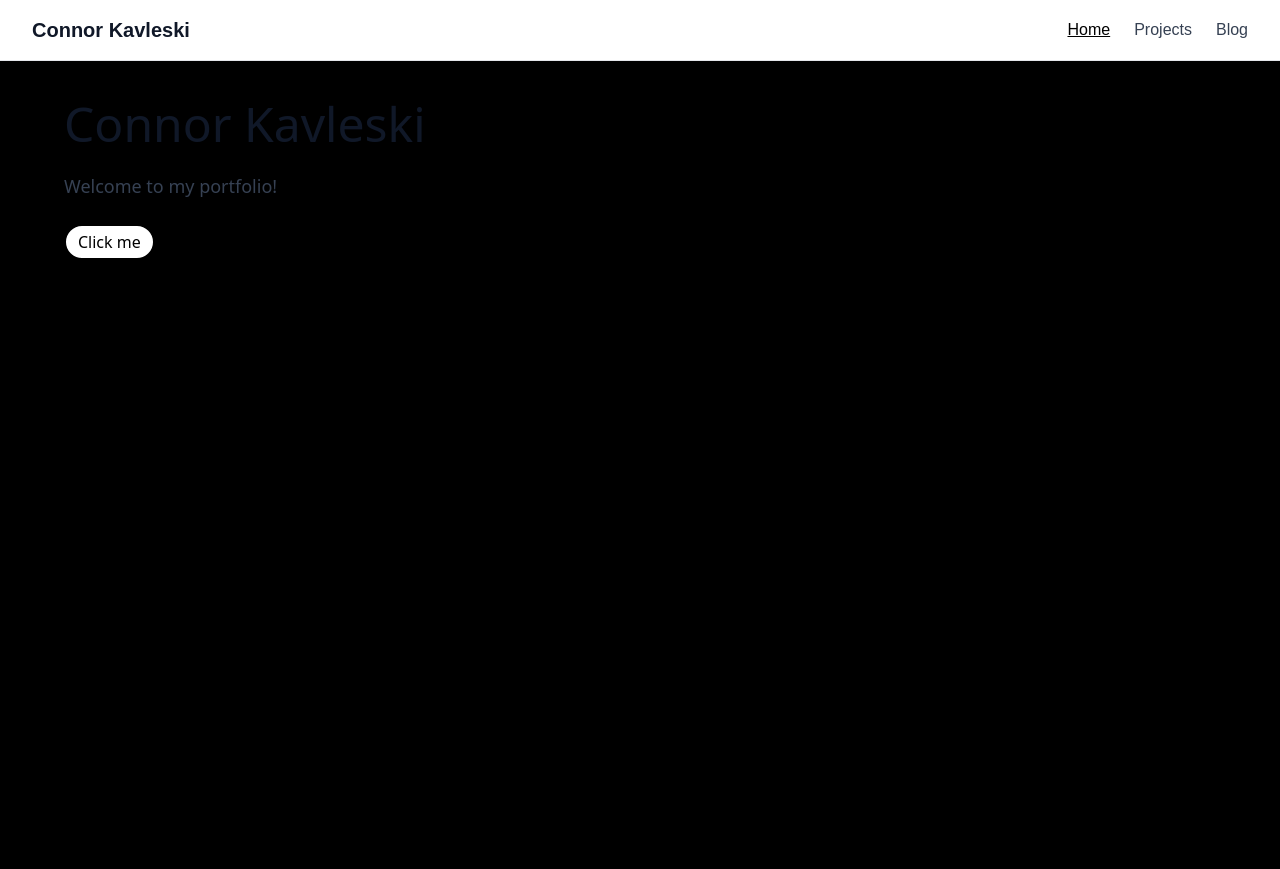
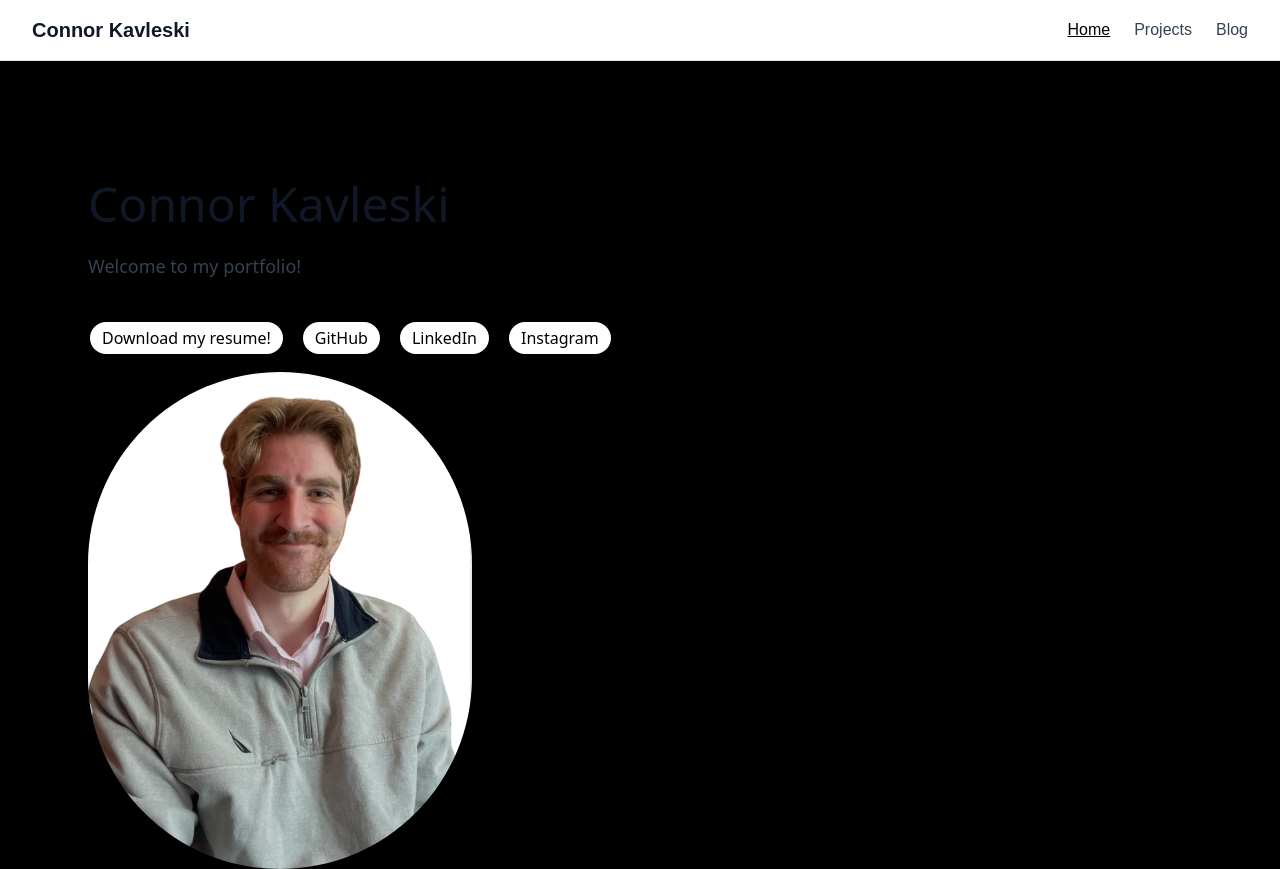
Before and after one commit to Con-Adonis/Connor-Portfolio, a Next.js app: page / in a window 1280 px wide. Before the commit the page ends 800 px from the top, so only its background shows below. Built offline with nearby package versions, Linux system fonts and the light colour scheme.

Commit message:
Added resume/ pfp Homepage button layout

```diff
--- a/src/pages/index.tsx
+++ b/src/pages/index.tsx
@@ -5,17 +5,39 @@ export default function Home(){
     <>
       <Navbar />
       <main className="min-h-screen pl-16 pt-25 font-sans">
-        <h1 className="text-5xl text-gray-900 mb-6">
-          Connor Kavleski
-          </h1>
+        <section className="min-h-[70vh] flex flex-col-reverse md:flex-row items-center justify-between gap-8 px-6 pt-20 max-w-7xl mx-auto">
+          <div className="text-left space-y-4">
+            <h1 className="text-5xl text-gray-900 mb-6">Connor Kavleski</h1>
+            <p className="text-gray-700 text-lg mb-6 max-w-xl loading-relaxes">Welcome to my portfolio!</p>
 
-        <p className="text-gray-700 text-lg mb-6 max-w-xl loading-relaxes">
-          Welcome to my portfolio!
-          </p>
+            <div className="flex flex-wrap gap-4 pt-4">
+              {/*Resume */}
+              <a href="/resume.pdf" download className="px-3 py-1 bg-white text-black border border-2 border-black rounded-full cursor-pointer transition duration-300 ease-in-out hover:scale-99 hover:bg-black hover:text-white">
+                Download my resume!
+              </a>
 
-        <button className="px-3 py-1 bg-white text-black border border-2 border-black rounded-full cursor-pointer transition duration-300 ease-in-out hover:scale-99 hover:bg-black hover:text-white">
-          Click me
-          </button>
+              {/*GitHub */}
+              <a href="https://github.com/Con-Adonis" target="_blank" className="px-3 py-1 bg-white text-black border border-2 border-black rounded-full cursor-pointer transition duration-300 ease-in-out hover:scale-99 hover:bg-black hover:text-white">
+                GitHub
+              </a>
+
+              {/*LinkedIn */}
+              <a href="https://www.linkedin.com/in/connor-kavleski/" target="_blank" className="px-3 py-1 bg-white text-black border border-2 border-black rounded-full cursor-pointer transition duration-300 ease-in-out hover:scale-99 hover:bg-black hover:text-white">
+                LinkedIn
+              </a>
+
+              {/*Instagram */}
+              <a href="https://www.instagram.com/con.adonis/" target="_blank" className="px-3 py-1 bg-white text-black border border-2 border-black rounded-full cursor-pointer transition duration-300 ease-in-out hover:scale-99 hover:bg-black hover:text-white">
+                Instagram
+              </a>
+            </div>
+
+            {/*Right side image */}
+            <div className="w-full max-w-xs md:max-w-sm rounded-full overflow-hidden shadow-md align-right">
+              <img src="/profile.jpeg" alt="Connor Kavleski" className="object-cover w-full h-full" />
+            </div>
+          </div>
+        </section>
       </main>
     </>
   );
```
Also changed, not shown: public/profile.jpeg (added), 1 other file (tests, documents, lock files or other folders).
